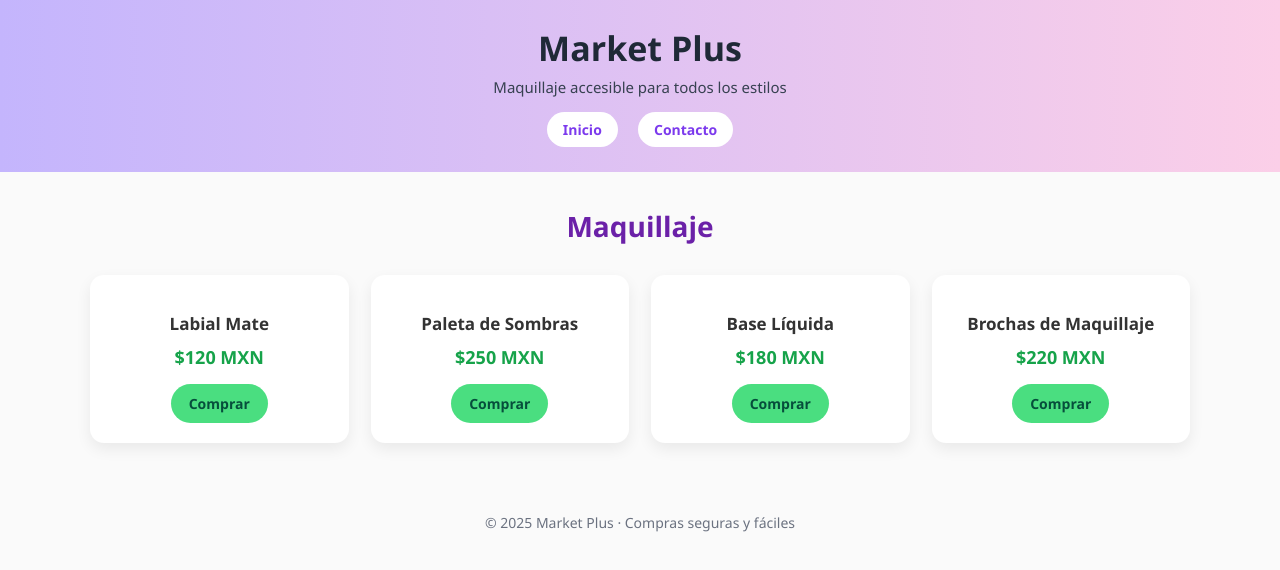
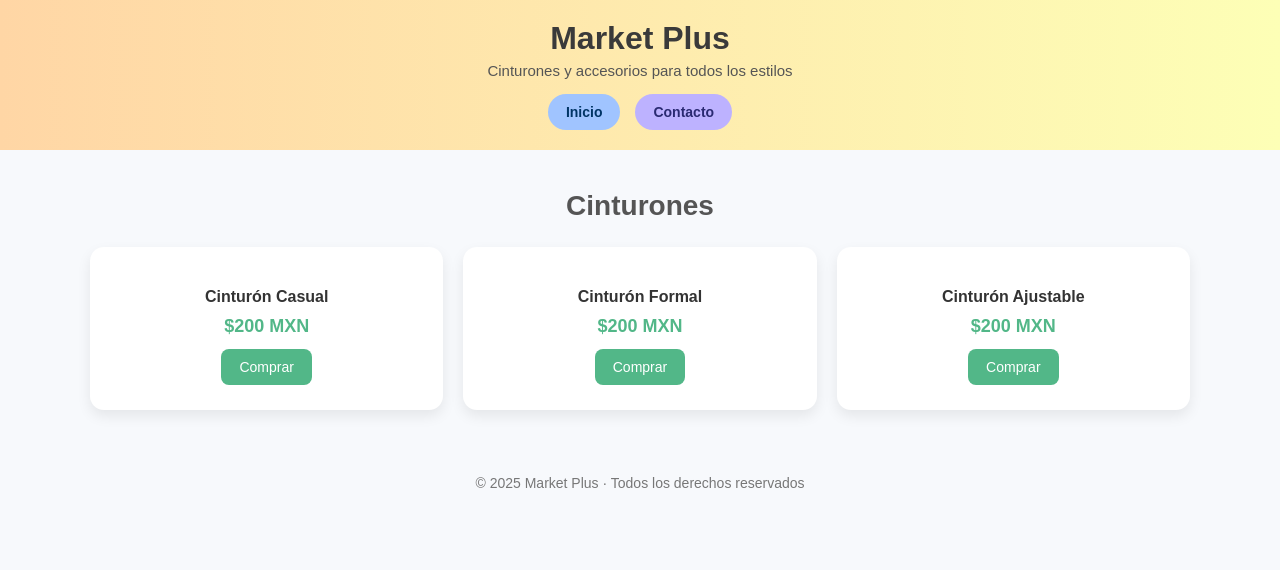
Before and after one commit to marketplus20000-bit/cinturones-, a plain HTML site: page index.html in a window 1280 px wide. Drawn offline with Linux system fonts and the light colour scheme.

Commit message:
Update index.html

```diff
--- a/index.html
+++ b/index.html
@@ -2,138 +2,136 @@
 <html lang="es">
 <head>
     <meta charset="UTF-8">
-    <title>Market Plus | Maquillaje</title>
+    <title>Market Plus | Cinturones</title>
     <meta name="viewport" content="width=device-width, initial-scale=1.0">
 
     <style>
-        :root {
-            --principal: #f3e8ff;
-            --secundario: #fde2e4;
-            --acento: #7c3aed;
-            --texto: #333;
-            --boton: #4ade80;
-            --boton-hover: #22c55e;
-            --fondo: #fafafa;
-        }
-
         body {
             margin: 0;
-            font-family: 'Segoe UI', Tahoma, sans-serif;
-            background-color: var(--fondo);
-            color: var(--texto);
+            font-family: Arial, Helvetica, sans-serif;
+            background-color: #f7f9fc;
+            color: #333;
         }
 
         /* HEADER */
         header {
-            background: linear-gradient(90deg, #c4b5fd, #fbcfe8);
-            padding: 25px 15px;
+            background: linear-gradient(90deg, #ffd6a5, #fdffb6);
+            padding: 20px;
             text-align: center;
         }
 
         header h1 {
             margin: 0;
-            font-size: 34px;
-            color: #1f2937;
+            font-size: 32px;
+            color: #3a3a3a;
+            font-weight: bold;
         }
 
         header p {
-            margin-top: 6px;
+            margin-top: 5px;
             font-size: 15px;
-            color: #374151;
+            color: #555;
         }
 
         /* NAV */
         nav {
             margin-top: 15px;
+            display: flex;
+            justify-content: center;
+            gap: 15px;
         }
 
         nav a {
-            display: inline-block;
-            margin: 0 8px;
-            padding: 8px 16px;
-            background-color: white;
-            color: var(--acento);
+            text-decoration: none;
+            padding: 10px 18px;
             border-radius: 20px;
-            text-decoration: none;
             font-size: 14px;
-            font-weight: 600;
-            transition: all 0.2s;
+            font-weight: bold;
+            transition: transform 0.2s, box-shadow 0.2s;
+        }
+
+        .btn-inicio {
+            background-color: #a0c4ff;
+            color: #003566;
+        }
+
+        .btn-contacto {
+            background-color: #bdb2ff;
+            color: #2a2a72;
         }
 
         nav a:hover {
-            background-color: var(--acento);
-            color: white;
+            transform: translateY(-2px);
+            box-shadow: 0 4px 10px rgba(0,0,0,0.15);
         }
 
         /* CONTENEDOR */
         .container {
             max-width: 1100px;
-            margin: 35px auto;
+            margin: 40px auto;
             padding: 0 15px;
         }
 
         .titulo-seccion {
             text-align: center;
             font-size: 28px;
-            margin-bottom: 30px;
-            color: #6b21a8;
+            color: #555;
+            margin-bottom: 25px;
         }
 
         /* GRID */
         .productos {
             display: grid;
-            grid-template-columns: repeat(auto-fit, minmax(230px, 1fr));
-            gap: 22px;
+            grid-template-columns: repeat(auto-fit, minmax(220px, 1fr));
+            gap: 20px;
         }
 
         .producto {
-            background-color: white;
+            background-color: #ffffff;
             border-radius: 14px;
-            padding: 20px;
+            padding: 25px 15px;
             text-align: center;
-            box-shadow: 0 6px 15px rgba(0,0,0,0.07);
+            box-shadow: 0 6px 14px rgba(0,0,0,0.08);
             transition: transform 0.2s;
         }
 
         .producto:hover {
-            transform: translateY(-6px);
+            transform: translateY(-5px);
         }
 
         .producto h3 {
-            font-size: 17px;
+            font-size: 16px;
             margin-bottom: 10px;
         }
 
         .precio {
             font-size: 18px;
             font-weight: bold;
-            color: #16a34a;
-            margin-bottom: 15px;
+            color: #52b788;
+            margin-bottom: 12px;
         }
 
         .btn-comprar {
             display: inline-block;
-            background-color: var(--boton);
-            color: #064e3b;
+            background-color: #52b788;
+            color: white;
             padding: 10px 18px;
-            border-radius: 25px;
+            border-radius: 8px;
             text-decoration: none;
             font-size: 14px;
-            font-weight: 600;
             transition: background 0.2s;
         }
 
         .btn-comprar:hover {
-            background-color: var(--boton-hover);
-            color: white;
+            background-color: #40916c;
         }
 
         footer {
             margin-top: 50px;
-            padding: 20px;
             text-align: center;
+            padding: 15px;
             font-size: 14px;
-            color: #6b7280;
+            color: #777;
         }
     </style>
 </head>
@@ -141,40 +139,34 @@
 
 <header>
     <h1>Market Plus</h1>
-    <p>Maquillaje accesible para todos los estilos</p>
+    <p>Cinturones y accesorios para todos los estilos</p>
 
     <nav>
-        <a href="https://marketplus20000-bit.github.io/tienda-de-productos-oline/">Inicio</a>
-        <a href="#">Contacto</a>
+        <a href="https://marketplus20000-bit.github.io/tienda-de-productos-oline/" class="btn-inicio">Inicio</a>
+        <a href="#" class="btn-contacto">Contacto</a>
     </nav>
 </header>
 
 <div class="container">
-    <h2 class="titulo-seccion">Maquillaje</h2>
+    <h2 class="titulo-seccion">Cinturones</h2>
 
     <div class="productos">
 
         <div class="producto">
-            <h3>Labial Mate</h3>
-            <div class="precio">$120 MXN</div>
+            <h3>Cinturón Casual</h3>
+            <div class="precio">$200 MXN</div>
             <a href="#" class="btn-comprar">Comprar</a>
         </div>
 
         <div class="producto">
-            <h3>Paleta de Sombras</h3>
-            <div class="precio">$250 MXN</div>
+            <h3>Cinturón Formal</h3>
+            <div class="precio">$200 MXN</div>
             <a href="#" class="btn-comprar">Comprar</a>
         </div>
 
         <div class="producto">
-            <h3>Base Líquida</h3>
-            <div class="precio">$180 MXN</div>
-            <a href="#" class="btn-comprar">Comprar</a>
-        </div>
-
-        <div class="producto">
-            <h3>Brochas de Maquillaje</h3>
-            <div class="precio">$220 MXN</div>
+            <h3>Cinturón Ajustable</h3>
+            <div class="precio">$200 MXN</div>
             <a href="#" class="btn-comprar">Comprar</a>
         </div>
 
@@ -182,7 +174,7 @@
 </div>
 
 <footer>
-    © 2025 Market Plus · Compras seguras y fáciles
+    © 2025 Market Plus · Todos los derechos reservados
 </footer>
 
 </body>
```
